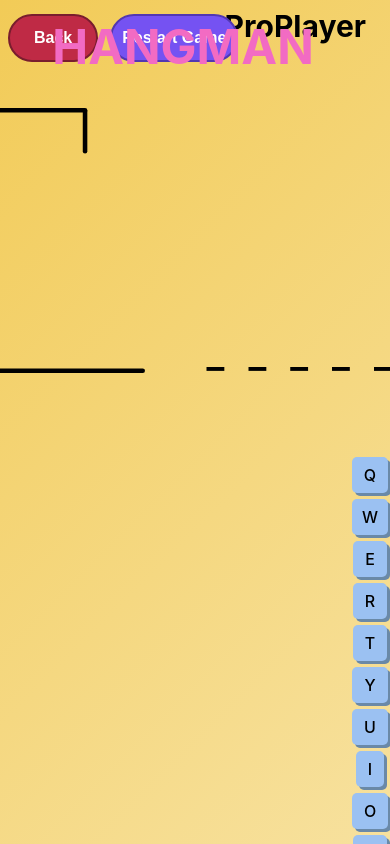
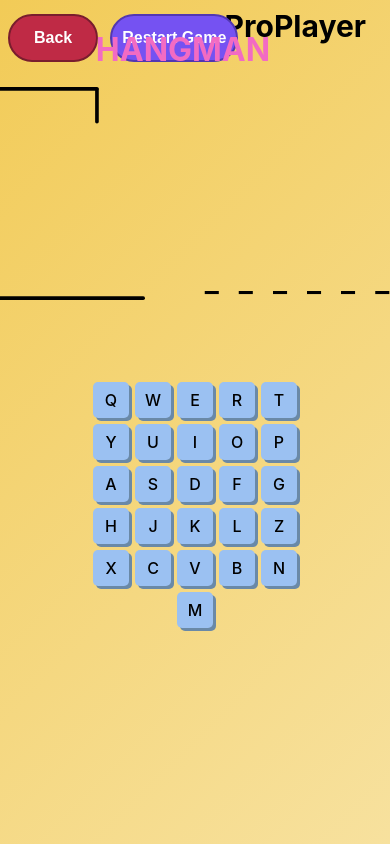
Before and after one commit to AnnaKiira/ProPlayer, a React (Create React App) app: page / in a window 390 px wide. Both pictures are taken after a click on the button "Play Hangman". Built offline with nearby package versions, Linux system fonts and the light colour scheme.

Commit message:
styled hangman for tablet

```diff
--- a/src/games/hangman/Hangman.css
+++ b/src/games/hangman/Hangman.css
@@ -186,3 +186,54 @@
         margin-bottom: 18px;
     }
 }
+
+@media screen and (max-width:768px)  {
+    .hangmanContainer {
+        margin-top: 18px;
+    }
+
+    .hangmanGame {
+        justify-content: center;
+        margin-top: -18px;
+    }
+
+    .hangmanGame h1 {
+        font-size: 32px;
+        margin-top: -42px;
+    }
+
+    .hangmanDrawing img {
+        width: 218px;
+        height: auto;
+    }
+
+    .wordDisplay {
+        margin-top: 75px;
+    }
+
+    .letter {
+        padding: 10px;
+        font-size: 30px;
+    }
+
+    .hangmanKeyboard {
+        margin: -20px 70px 0 70px;
+    }
+
+    .key {
+        padding: 18px;
+        margin: 5px;
+        font-size: 30px;
+        box-shadow: 5px 5px #6a89a7;
+    }
+
+    .gameOverHangman h3{
+        font-size: 24px;
+        margin: 28px 0 18px 0;
+    }
+
+    .winnerHangman h3 {
+        font-size: 24px;
+        margin: 28px 0 18px 0;
+    }
+}
```
